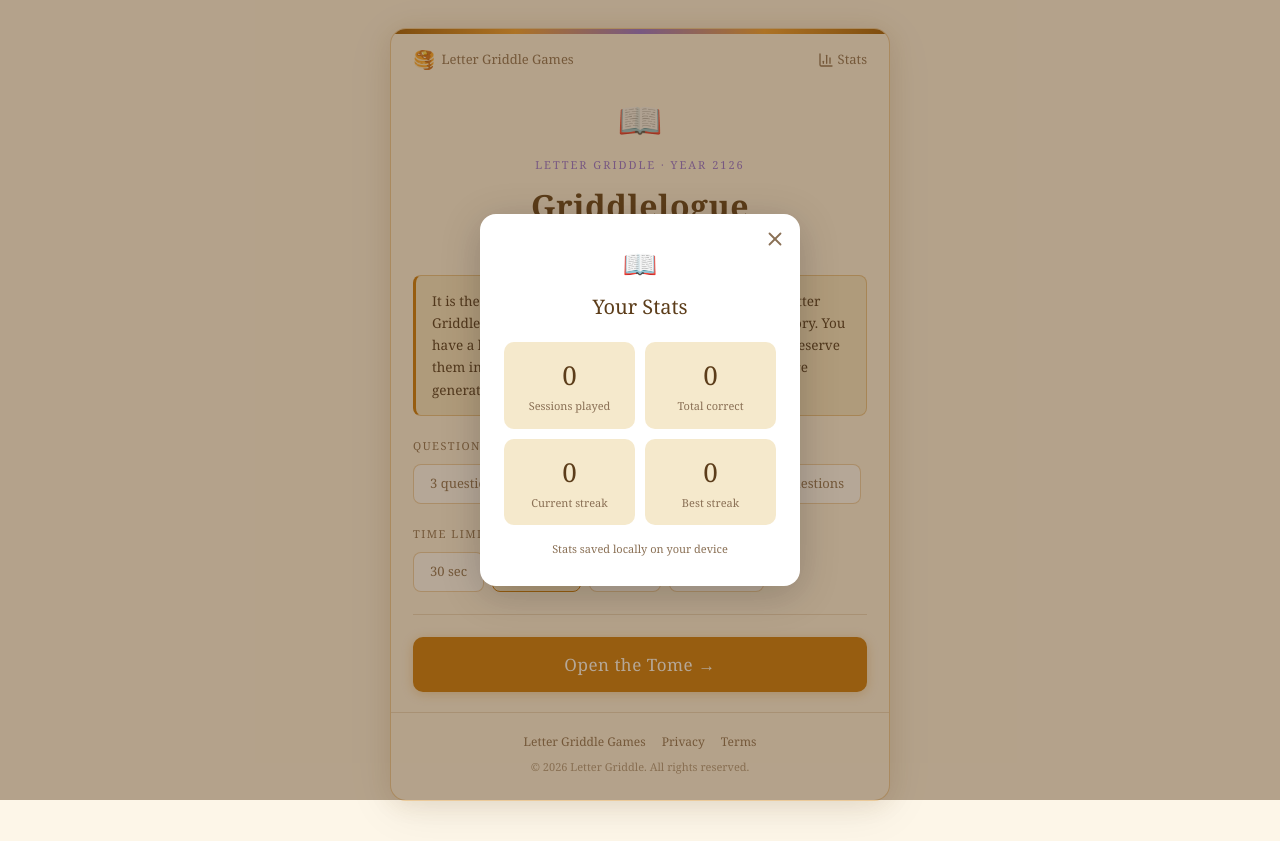
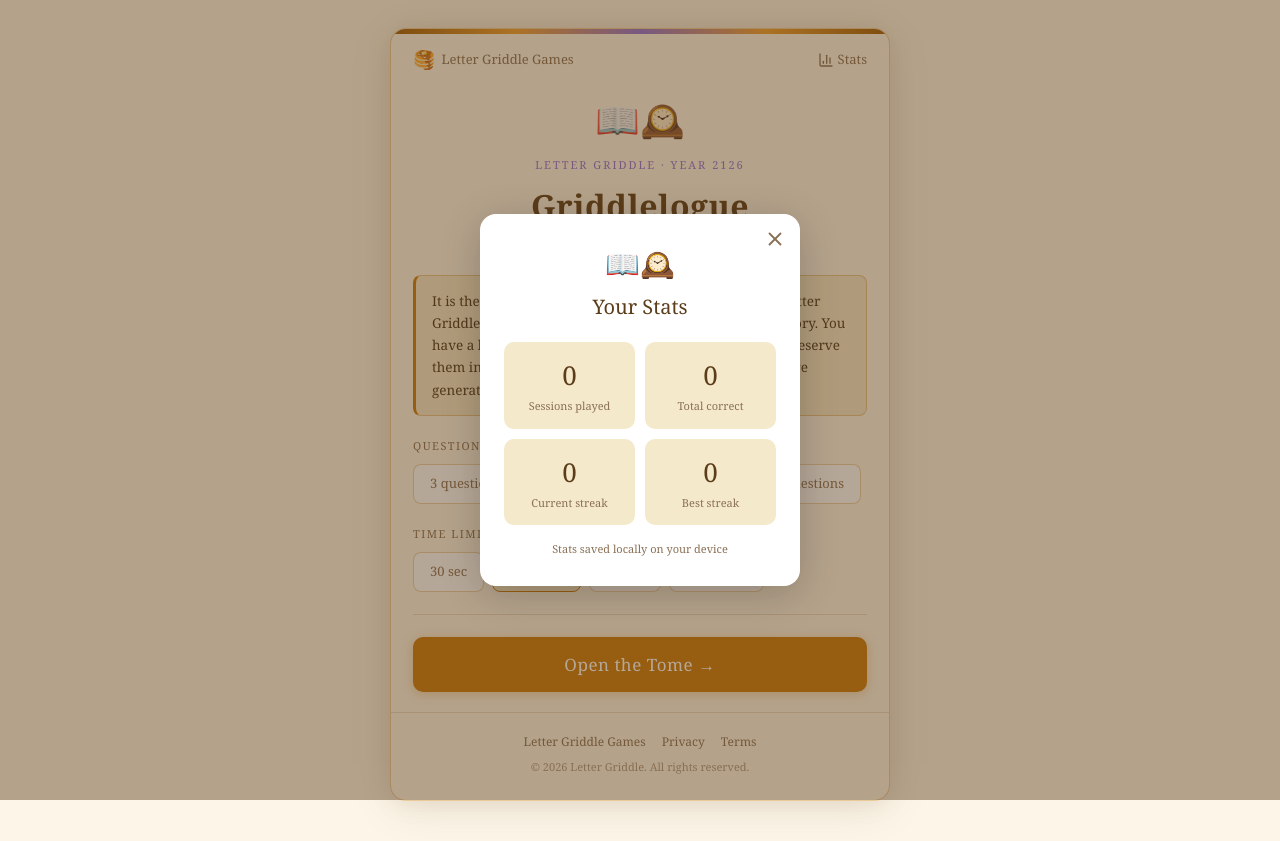
Before and after one commit to lauriegriddle/griddle-game, a Next.js app: page /griddlelogue in a window 1280 px wide. Both pictures are taken after a click on the button "Stats". Built offline with nearby package versions, Linux system fonts and the light colour scheme.

Commit message:
Adjust emojis on Griddlelogue

```diff
--- a/app/griddlelogue/page.js
+++ b/app/griddlelogue/page.js
@@ -360,7 +360,7 @@ export default function GriddleloguePage() {
           {view === 'setup' && (
             <div style={{padding: '20px 22px 0'}}>
               <div style={{textAlign: 'center', marginBottom: '20px'}}>
-                <div style={{fontSize: '36px', marginBottom: '10px'}}>📖</div>
+                <div style={{fontSize: '36px', marginBottom: '10px'}}>📖🕰️</div>
                 <div style={{
                   fontSize: '11px', letterSpacing: '2px', textTransform: 'uppercase',
                   color: '#9070d8', marginBottom: '8px',
@@ -703,7 +703,7 @@ export default function GriddleloguePage() {
                 background: 'none', border: 'none', cursor: 'pointer', color: '#8a7055',
               }}><X size={22} /></button>
               <div style={{textAlign: 'center', marginBottom: '20px'}}>
-                <div style={{fontSize: '28px', marginBottom: '8px'}}>📖</div>
+                <div style={{fontSize: '28px', marginBottom: '8px'}}>📖🕰️</div>
                 <h2 style={{fontFamily: 'Georgia, serif', fontSize: '20px', color: '#5c3d1a'}}>Your Stats</h2>
               </div>
               <div style={{display: 'grid', gridTemplateColumns: '1fr 1fr', gap: '10px'}}>
```
